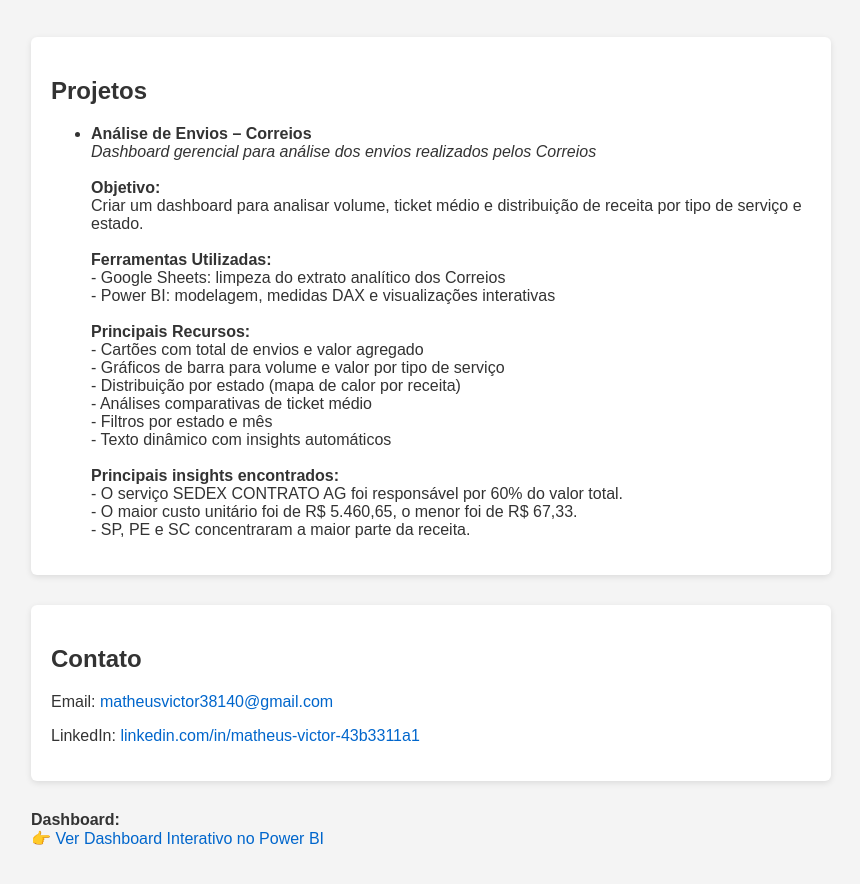
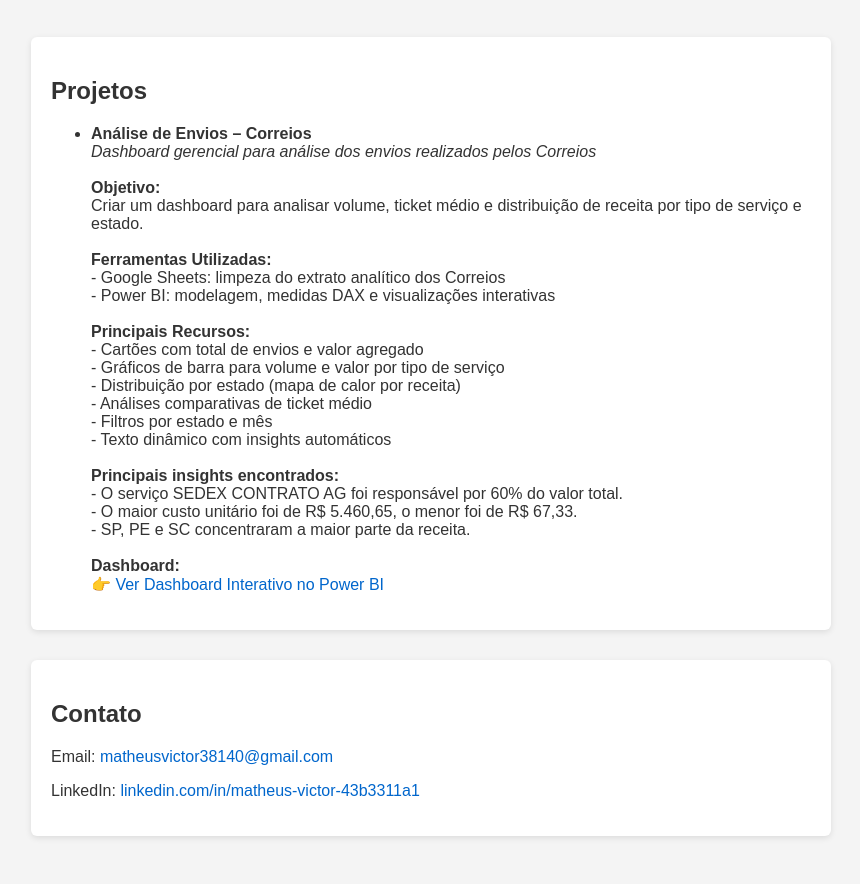
Before and after one commit to Matheus38140/Portf-lio-, a plain HTML site: page index.html in a window 1280 px wide. Shown: the part 132-1016 px from the top of the page, without its empty margins (209-1069 px from the left). Drawn offline with Linux system fonts and the light colour scheme.

Commit message:
Update index.html

```diff
--- a/index.html
+++ b/index.html
@@ -68,7 +68,12 @@
         <strong>Principais insights encontrados:</strong><br />
         - O serviço SEDEX CONTRATO AG foi responsável por 60% do valor total.<br />
         - O maior custo unitário foi de R$ 5.460,65, o menor foi de R$ 67,33.<br />
-        - SP, PE e SC concentraram a maior parte da receita.<br />
+        - SP, PE e SC concentraram a maior parte da receita.<br /><br />
+
+        <strong>Dashboard:</strong><br />
+        <a href="https://app.powerbi.com/links/O7deZx0T54?ctid=cccda989-60d5-41e3-b4c9-64d4a0fcfa0a&pbi_source=linkShare" target="_blank">
+          👉 Ver Dashboard Interativo no Power BI
+        </a>
       </li>
     </ul>
   </section>
@@ -80,7 +85,3 @@
   </section>
 </body>
 </html>
-<strong>Dashboard:</strong><br />
-<a href="https://app.powerbi.com/links/O7deZx0T54?ctid=cccda989-60d5-41e3-b4c9-64d4a0fcfa0a&pbi_source=linkShare" target="_blank">
-  👉 Ver Dashboard Interativo no Power BI
-</a><br /><br />
```
